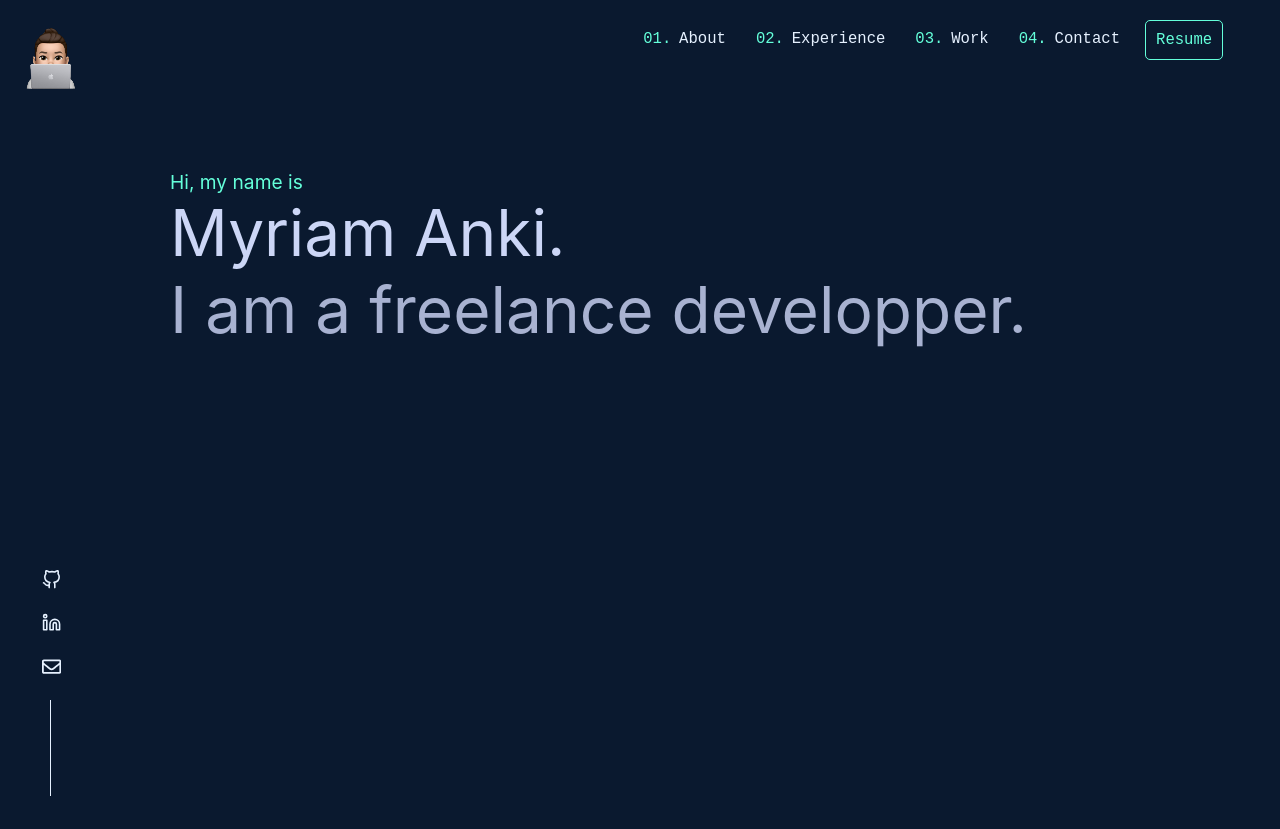
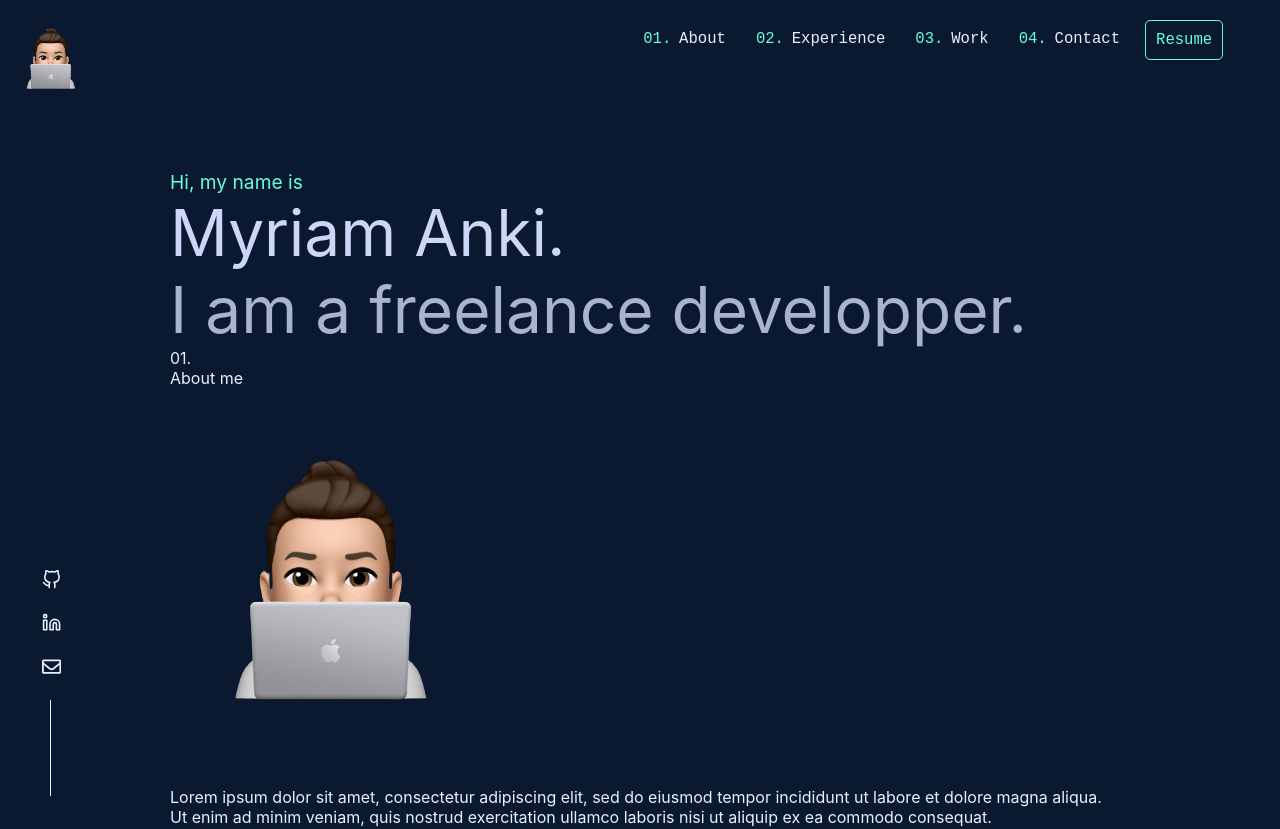
Before and after one commit to manki23/manki23.github.io, a React (Create React App) app: page / in a window 1280 px wide. Shown: the top 829 px of the page. Before the commit the page ends 800 px from the top, so only its background shows below. Built offline with nearby package versions, Linux system fonts and the light colour scheme.

Commit message:
ADD: AboutPage.scss

```diff
--- a/src/pages/AboutPage.js
+++ b/src/pages/AboutPage.js
@@ -1,5 +1,6 @@
 import React from 'react'
 import '../styles/pages/AboutPage.scss'
+import img from '../assets/manki-bitmoji.png'
 
 const AboutPage = () => {
     return (
@@ -8,6 +9,7 @@ const AboutPage = () => {
               <div className="number">01.</div>
               <div className="content">About me</div>
           </div>
+          <img src={img}/>
           <p>Lorem ipsum dolor sit amet, consectetur adipiscing elit, sed do eiusmod tempor incididunt ut labore et dolore magna aliqua. Ut enim ad minim veniam, quis nostrud exercitation ullamco laboris nisi ut aliquip ex ea commodo consequat.</p>
           <p>Duis aute irure dolor in reprehenderit in voluptate velit esse cillum dolore eu fugiat nulla pariatur. Excepteur sint occaecat cupidatat non proident, sunt in culpa qui officia deserunt mollit anim id est laborum."</p>
           <p>Here are a few technologies I’ve been working with recently:</p>
--- a/src/pages/Main.js
+++ b/src/pages/Main.js
@@ -1,11 +1,13 @@
 import React from 'react'
 import '../styles/pages/Main.scss'
+import AboutPage from './AboutPage';
 import HomePage from './HomePage';
 
 const Main = () => {
     return (
       <div className="main-content">
           <HomePage />
+          <AboutPage />
       </div>
     );
   };
```
Also changed, not shown: src/styles/pages/AboutPage.scss (added).
